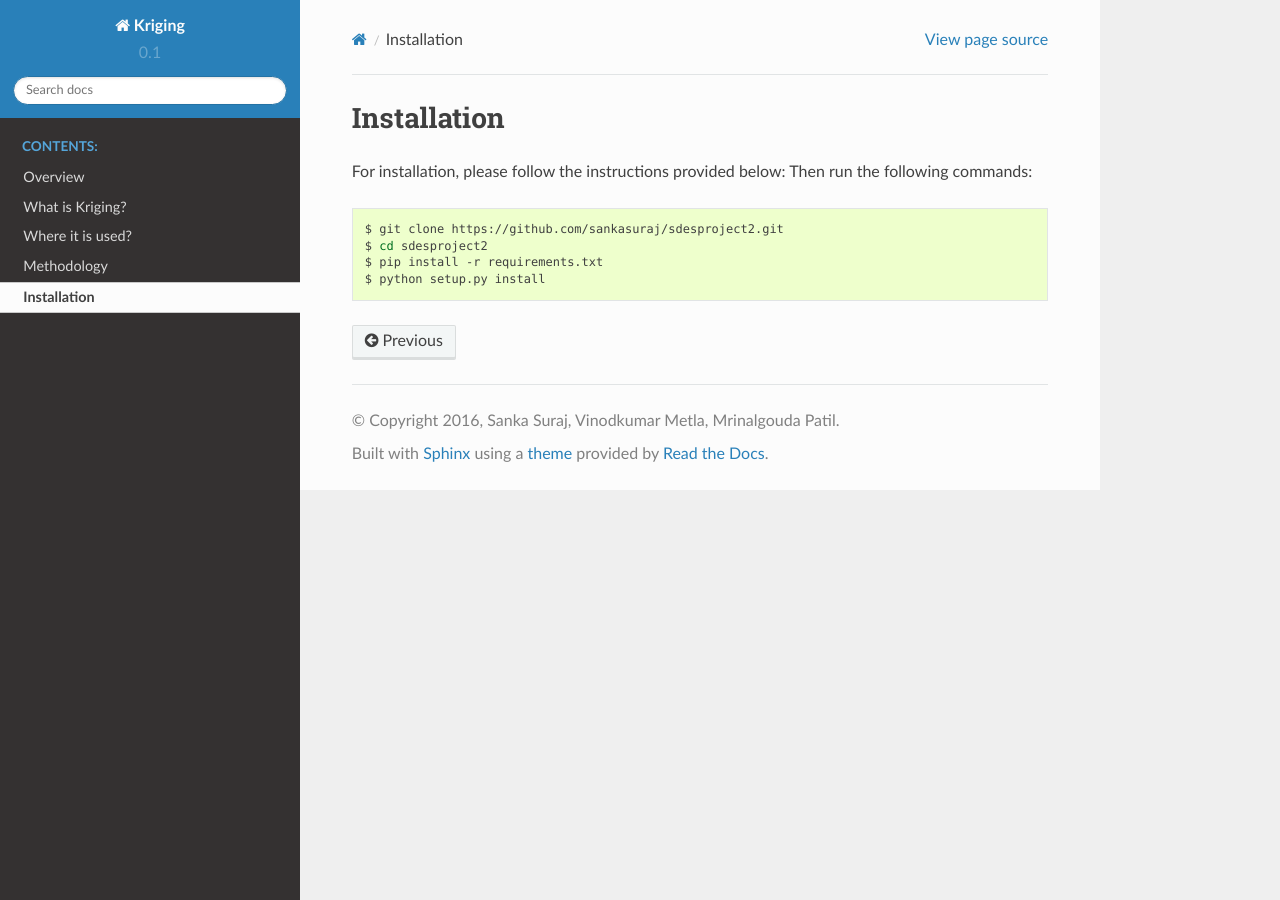
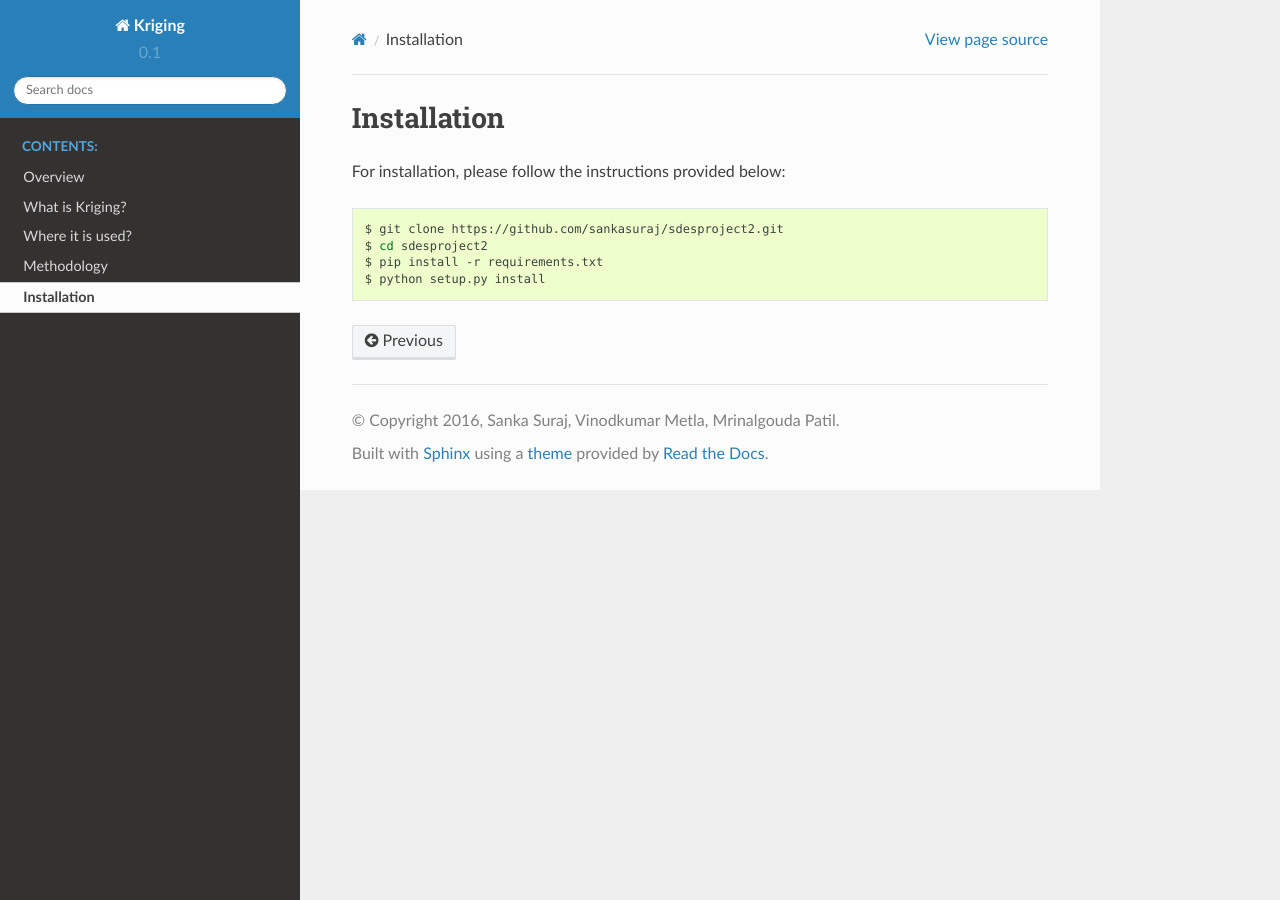
Before and after one commit to sankasuraj/sdesproject2, a Sphinx documentation site: the page built from docs/source/installation.rst, in a window 1280 px wide. Built offline with Sphinx 7.4.7 and the Read the Docs theme 2.0.0, drawn with Linux system fonts in a browser that asks for light colours.

Commit message:
Update installation.rst

```diff
--- a/docs/source/installation.rst
+++ b/docs/source/installation.rst
@@ -5,7 +5,6 @@ Installation
 ************
 
 For installation, please follow the instructions provided below:
-Then run the following commands:
 
 .. code:: shell
 
```
